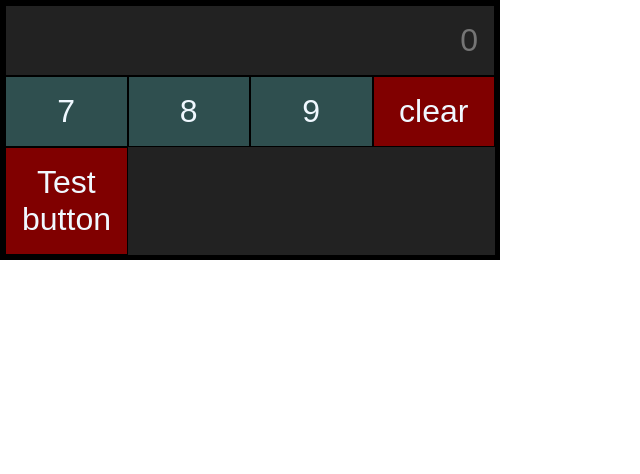
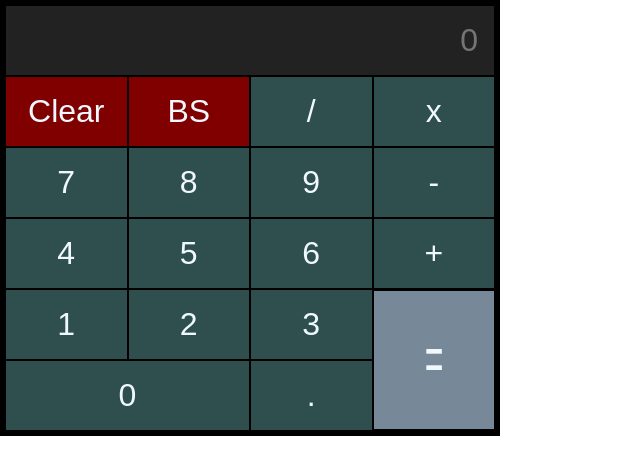
Before and after one commit to ASayidov/task, a React (Create React App) app: page / in a window 1280 px wide. Shown: the top 474 px of the page, without its empty margins (0-640 px from the left). Built offline with nearby package versions, Linux system fonts and the light colour scheme.

Commit message:
added calc first part

```diff
--- a/src/Button.jsx
+++ b/src/Button.jsx
@@ -11,13 +11,7 @@ export function Button() {
 
   return (
     <>
-      <button
-        class="item button-ac for-hover"
-        id="clear"
-        onClick={() => clear("1")}
-      >
-        Test button
-      </button>
+      <button>Test button</button>
     </>
   );
 }
--- a/src/Input.jsx
+++ b/src/Input.jsx
@@ -13,21 +13,68 @@ export function Input() {
   return (
     <>
       <input type="text" className="item top" placeholder="0" ref={inputRef} />
-      <button className="item for-hover" onClick={() => showNumber("7")}>
-        7
-      </button>
-      <button className="item for-hover" onClick={() => showNumber("8")}>
-        8
-      </button>
-      <button className="item for-hover" onClick={() => showNumber("9")}>
-        9
-      </button>
       <button
         class="item button-ac for-hover"
         id="clear"
         onClick={() => clear("")}
       >
-        clear
+        Clear
+      </button>
+      <button class="item button-ac for-hover" id="bs">
+        BS
+      </button>
+      <button class="item symbol" disabled onclick="amallar('/')">
+        /
+      </button>
+      <button class="item symbol" disabled onclick="amallar('*')">
+        x
+      </button>
+      <button class="item for-hover" onClick={() => showNumber("7")}>
+        7
+      </button>
+      <button class="item for-hover" oonClick={() => showNumber("8")}>
+        8
+      </button>
+      <button class="item for-hover" onClick={() => showNumber("9")}>
+        9
+      </button>
+      <button class="item symbol" disabled onclick="amallar('-')">
+        -
+      </button>
+      <button class="item for-hover" onClick={() => showNumber("4")}>
+        4
+      </button>
+      <button class="item for-hover" onClick={() => showNumber("5")}>
+        5
+      </button>
+      <button class="item for-hover" onClick={() => showNumber("6")}>
+        6
+      </button>
+      <button class="item symbol" disabled onclick="amallar('+')">
+        +
+      </button>
+      <button class="item for-hover" onClick={() => showNumber("1")}>
+        1
+      </button>
+      <button class="item for-hover" onClick={() => showNumber("2")}>
+        2
+      </button>
+      <button class="item for-hover" onClick={() => showNumber("3")}>
+        3
+      </button>
+      <div class="test">
+        <button class="item button-ra" onclick="calculate()">
+          =
+        </button>
+      </div>
+      <button
+        class="item button-zero for-hover"
+        onClick={() => showNumber("0")}
+      >
+        0
+      </button>
+      <button class="item symbol" disabled onclick="amallar('.')">
+        .
       </button>
     </>
   );
```
